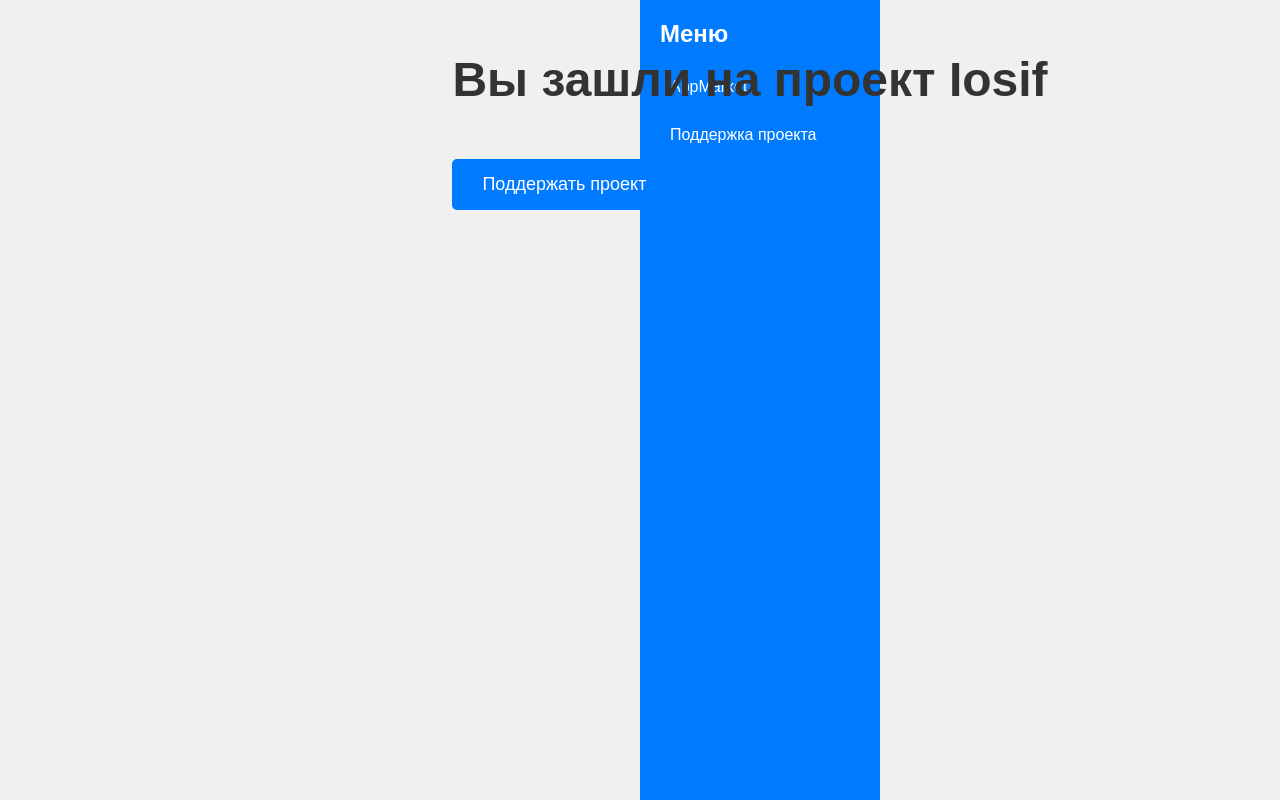
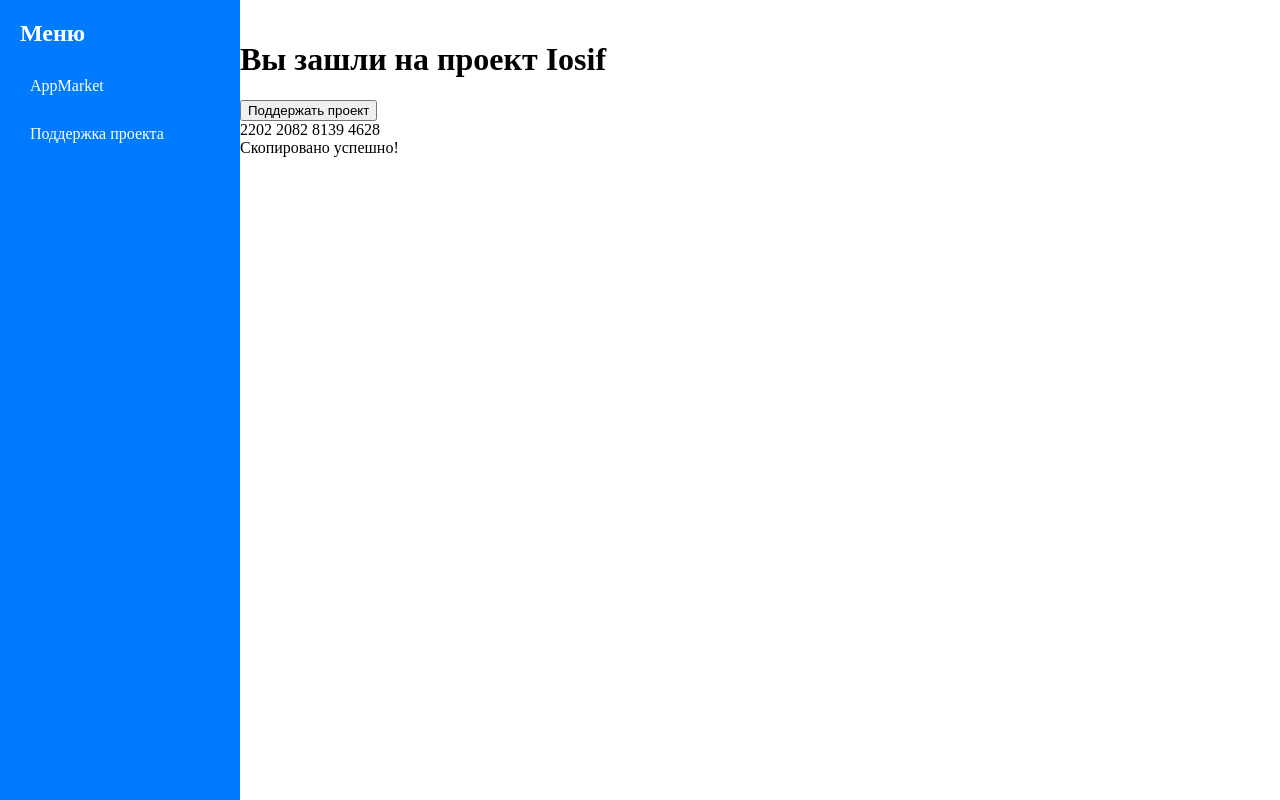
Before and after one commit to Yusuv27/siteIosif, a plain HTML site: page index.html in a window 1280 px wide. Drawn offline with Linux system fonts and the light colour scheme.

Commit message:
Update style.css

```diff
--- a/style.css
+++ b/style.css
@@ -1,81 +1,8 @@
-body {
-    display: flex;
-    flex-direction: column; /* Вертикальное направление для контента */
-    justify-content: center;
-    align-items: center;
-    height: 100vh;
-    margin: 0;
-    background-color: #f0f0f0; /* Светлый фон */
-    font-family: Arial, sans-serif; /* Шрифт */
-}
-
-h1 {
-    font-size: 48px;
-    color: #333; /* Темный цвет текста */
-    opacity: 0; /* Начальная непрозрачность */
-    transform: translateY(-50px); /* Начальное смещение */
-    animation: fadeInUp 1.5s forwards; /* Применение анимации */
-}
-
-@keyframes fadeInUp {
-    to {
-        opacity: 1; /* Полная непрозрачность */
-        transform: translateY(0); /* Без смещения */
-    }
-}
-
-.support-button {
-    padding: 15px 30px;  /* Отступы кнопки */
-    font-size: 18px;
-    color: white; /* Цвет текста */
-    background-color: #007BFF; /* Цвет фона кнопки */
-    border: none; /* Убираем стандартную рамку */
-    border-radius: 5px; /* Скругленные углы */
-    cursor: pointer; /* Указатель при наведении */
-    transition: background-color 0.3s, opacity 0.5s; /* Плавный переход цвета фона и прозрачности */
-    margin-top: 20px; /* Отступ сверху */
-    opacity: 0; /* Начальная непрозрачность */
-    animation: fadeInUp 0.5s forwards 1.5s; /* Анимация появления кнопки с задержкой */
-}
-
-.support-button:hover {
-    background-color: #0056b3; /* Темный цвет фона при наведении */
-}
-
-.number-box {
-    display: none; /* Изначально скрыто */
-    margin-top: 20px; /* Отступ сверху */
-    font-size: 24px; /* Увеличиваем размер шрифта */
-    color: #333;  /* Темный цвет текста */
-    padding: 15px; /* Отступ внутри рамки */
-    border: 2px solid #007BFF; /* Цвет рамки */
-    border-radius: 5px; /* Скругленные углы */
-    background-color: #fff; /* Белый фон внутри рамки */
-    box-shadow: 0 2px 10px rgba(0, 0, 0, 0.1); /* Легкая тень */
-    opacity: 0; /* Начальная прозрачность для анимации */
-    transition: opacity 0.5s ease, max-height 0.5s ease; /* Плавный переход прозрачности и высоты */
-    max-height: 0; /* Изначально высота 0 */
-    overflow: hidden; /* Скрываем переполнение */
-}
-
-.number-box.visible {
-    display: block; /* Показываем рамку */
-    opacity: 1; /* Полная непрозрачность */
-    max-height: 100px; /* Ограничиваем максимальную высоту для анимации */
-}
-
-.copy-message {
-    margin-top: 10px; /* Отступ сверху для сообщения */
-    font-size: 18px; /* Размер шрифта */
-    color: green; /* Цвет текста сообщения */
-    display: none; /* Изначально скрыто */
-}
-
-
 /* Общие стили для body */
 body {
-    display: flex; /* Используем флексбокс для размещения основного контента и сайдбара */
-    font-family: Arial, sans-serif; /* Шрифт по умолчанию */
+    display: flex; /* Используем флексбокс для размещения сайдбара и основного контента */
+    margin: 0; /* Убираем отступы по умолчанию */
+    height: 100vh; /* Высота экрана */
 }
 
 /* Стилизация сайдбара */
@@ -84,12 +11,12 @@ body {
     background-color: #007BFF; /* Цвет фона сайдбара */
     color: white; /* Цвет текста */
     padding: 20px; /* Отступы внутри */
-    height: 100vh; /* Высота 100% */
+    height: 100%; /* Высота 100% */
     position: fixed; /* Зафиксировать сайдбар */
 }
 
 .sidebar h2 {
-    margin-top: 0;
+    margin-top: 0; /* Убираем отступы в заголовке */
 }
 
 .sidebar ul {
@@ -102,7 +29,7 @@ body {
 }
 
 .sidebar ul li a {
-    display: block; /* Сделать ссылку блочным элементом */
+    display: block; /* Оборачиваем ссылки в блочный элемент */
     color: white; /* Цвет ссылок */
     text-decoration: none; /* Убираем подчеркивание ссылок */
     padding: 10px; /* Отступы внутри каждой ссылки */
@@ -116,7 +43,7 @@ body {
 
 /* Основной контент смещен вправо */
 .content {
-    margin-left: 220px; /* Отступ для сайдбара */
+    margin-left: 220px; /* Отступ для сайдбара, чтобы не перекрывать контент */
     padding: 20px; /* Отступы внутри */
     flex-grow: 1; /* Занимает оставшееся пространство */
 }
```
